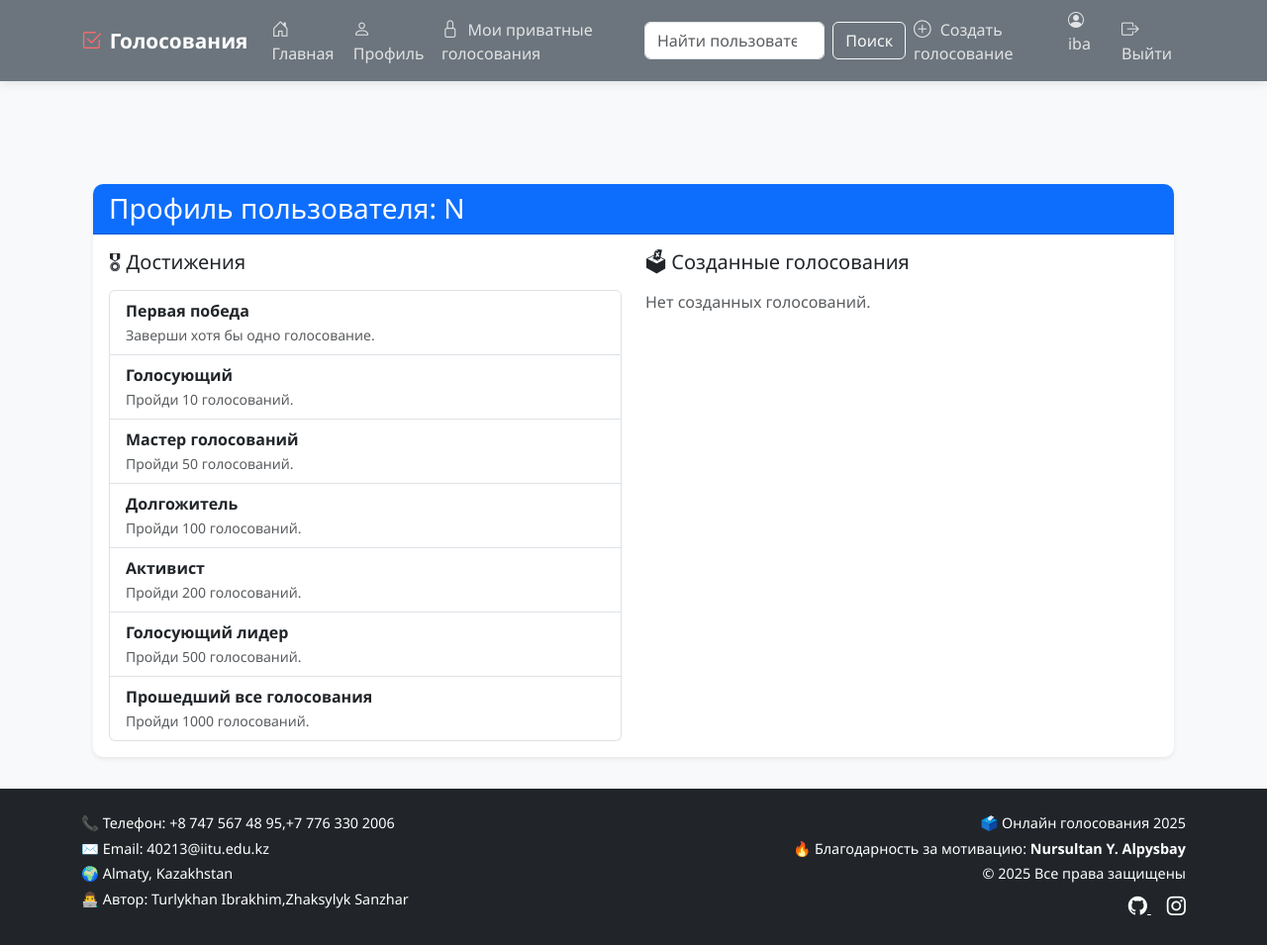
After one commit to Ibrakhim-Tur/voting_system, a Django app: page /users/3/ in a window 1280 px wide. The commit adds this page. Shown: the whole page at 99% size. Run offline with Django 4.2, Linux system fonts and the light colour scheme; a user stored in the database is signed in; data comes from the database, SQL or seed files in the repository; both versions use the stored data as it was after the commit.

Commit message:
Поиск пользователя

```diff
--- a/polls/templates/polls/base.html
+++ b/polls/templates/polls/base.html
@@ -157,6 +157,11 @@
                          </a>
                     </li>
                 </ul>
+                 <form class="d-flex" role="search" action="{% url 'user_search' %}" method="get">
+                     <input class="form-control me-2" type="search" name="q" placeholder="Найти пользователя">
+                     <button class="btn btn-outline-light" type="submit">Поиск</button>
+                 </form>
+
                 <ul class="navbar-nav">
                     {% if user.is_authenticated %}
                         {% if user.is_authenticated %}
@@ -252,9 +257,6 @@ document.addEventListener('DOMContentLoaded', function () {
                     <a href="https://github.com/Ibrakhim-Tur" class="text-white me-3" target="_blank">
                         <i class="bi bi-github" style="font-size: 1.2rem;"></i>
                     </a>
-                    <a href="https://t.me/Iba555" class="text-white me-3" target="_blank">
-                        <i class="bi bi-telegram" style="font-size: 1.2rem;"></i>
-                    </a>
                     <a href="https://www.instagram.com/ibrahimturlihan/" class="text-white" target="_blank">
                         <i class="bi bi-instagram" style="font-size: 1.2rem;"></i>
                     </a>
@@ -265,6 +267,7 @@ document.addEventListener('DOMContentLoaded', function () {
 </footer>
 
 
+
     <script src="https://cdn.jsdelivr.net/npm/bootstrap@5.3.0/dist/js/bootstrap.bundle.min.js"></script>
     {% block extra_js %}{% endblock %}
 </body>
--- a/polls/templates/polls/home.html
+++ b/polls/templates/polls/home.html
@@ -102,6 +102,8 @@
         <ul class="list-group list-group-flush">
           {% for user in top_users %}
           <li class="list-group-item d-flex justify-content-between align-items-center">
+        <!-- Отображение номера места -->
+            <span class="badge bg-secondary rounded-pill">{{ forloop.counter }}</span>
             {{ user.username }}
             <span class="badge bg-primary rounded-pill">{{ user.vote_count }}</span>
           </li>
@@ -111,6 +113,7 @@
         </ul>
       </div>
     </div>
+
   </div>
 </div>
 {% endblock %}
--- /dev/null
+++ b/polls/templates/polls/user_profile.html
@@ -0,0 +1,61 @@
+{% extends 'polls/base.html' %}
+
+{% block content %}
+<div class="container mt-5">
+  <div class="card shadow-sm">
+    <div class="card-header bg-primary text-white">
+      <h3 class="mb-0">Профиль пользователя: {{ profile_user.username }}</h3>
+    </div>
+    <div class="card-body">
+      <div class="row">
+        <!-- Достижения -->
+        <div class="col-md-6">
+          <h5 class="mb-3">🎖 Достижения</h5>
+          {% if achievements %}
+          <ul class="list-group">
+            {% for achievement in achievements %}
+            <li class="list-group-item">
+              <strong>{{ achievement.name }}</strong><br>
+              <small class="text-muted">{{ achievement.description }}</small>
+            </li>
+            {% endfor %}
+          </ul>
+          {% else %}
+          <p class="text-muted">Нет достижений.</p>
+          {% endif %}
+        </div>
+
+        <!-- Голосования -->
+        <div class="col-md-6">
+          <h5 class="mb-3">🗳 Созданные голосования</h5>
+          {% if elections_created %}
+          <ul class="list-group">
+            {% for election in elections_created %}
+            <li class="list-group-item">
+              <strong>{{ election.title }}</strong><br>
+              <small>{{ election.start_date|date:"d.m.Y H:i" }} – {{ election.end_date|date:"d.m.Y H:i" }}</small>
+            </li>
+            {% endfor %}
+          </ul>
+          {% else %}
+          <p class="text-muted">Нет созданных голосований.</p>
+          {% endif %}
+        </div>
+      </div>
+
+      <!-- Голоса пользователя (если нужно) -->
+      {% if votes %}
+      <hr>
+      <h5 class="mb-3">🗳 Голоса</h5>
+      <ul class="list-group">
+        {% for vote in votes %}
+        <li class="list-group-item">
+          Вы проголосовали за <strong>{{ vote.candidate.name }}</strong> в голосовании <em>{{ vote.candidate.election.title }}</em>
+        </li>
+        {% endfor %}
+      </ul>
+      {% endif %}
+    </div>
+  </div>
+</div>
+{% endblock %}
--- a/polls/urls.py
+++ b/polls/urls.py
@@ -35,4 +35,8 @@ urlpatterns = [
 
     path('profile/', views.profile, name='profile'),
 
+
+    path('search/', views.user_search, name='user_search'),
+    path('users/<int:user_id>/', views.user_profile, name='user_profile'),
+
 ]
--- a/polls/views.py
+++ b/polls/views.py
@@ -426,3 +426,27 @@ def achievements_page(request):
     }
 
     return render(request, 'polls/achievements.html', context)
+def user_search(request):
+    query = request.GET.get('q', '')  # Получаем поисковый запрос
+    users = User.objects.all()
+
+    if query:
+        users = users.filter(username__icontains=query)  # Ищем пользователей по имени, игнорируя регистр
+
+    return render(request, 'polls/user_search_results.html', {'users': users, 'query': query})
+@login_required
+def user_profile(request, user_id):
+    profile_user = get_object_or_404(User, id=user_id)
+
+    # Получаем достижения через промежуточную модель
+    user_achievements = UserAchievement.objects.filter(user=profile_user).select_related('achievement')
+
+    # Голосования, созданные этим пользователем
+    elections_created = Election.objects.filter(creator=profile_user)
+
+    context = {
+        'profile_user': profile_user,
+        'achievements': [ua.achievement for ua in user_achievements],
+        'elections_created': elections_created,
+    }
+    return render(request, 'polls/user_profile.html', context)
```
Also changed, not shown: polls/templates/polls/user_search_results.html (added, +20 -0 lines), db.sqlite3.
